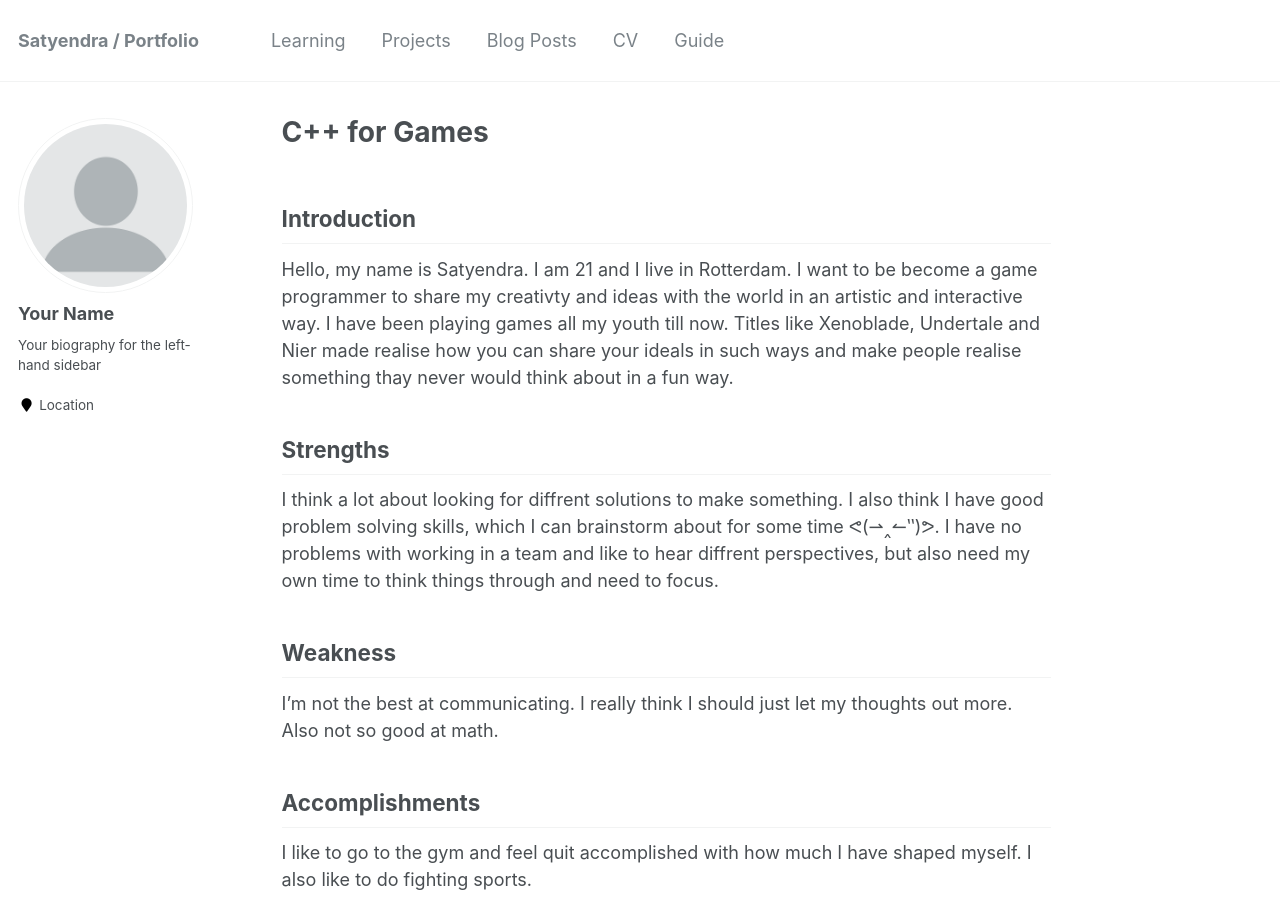
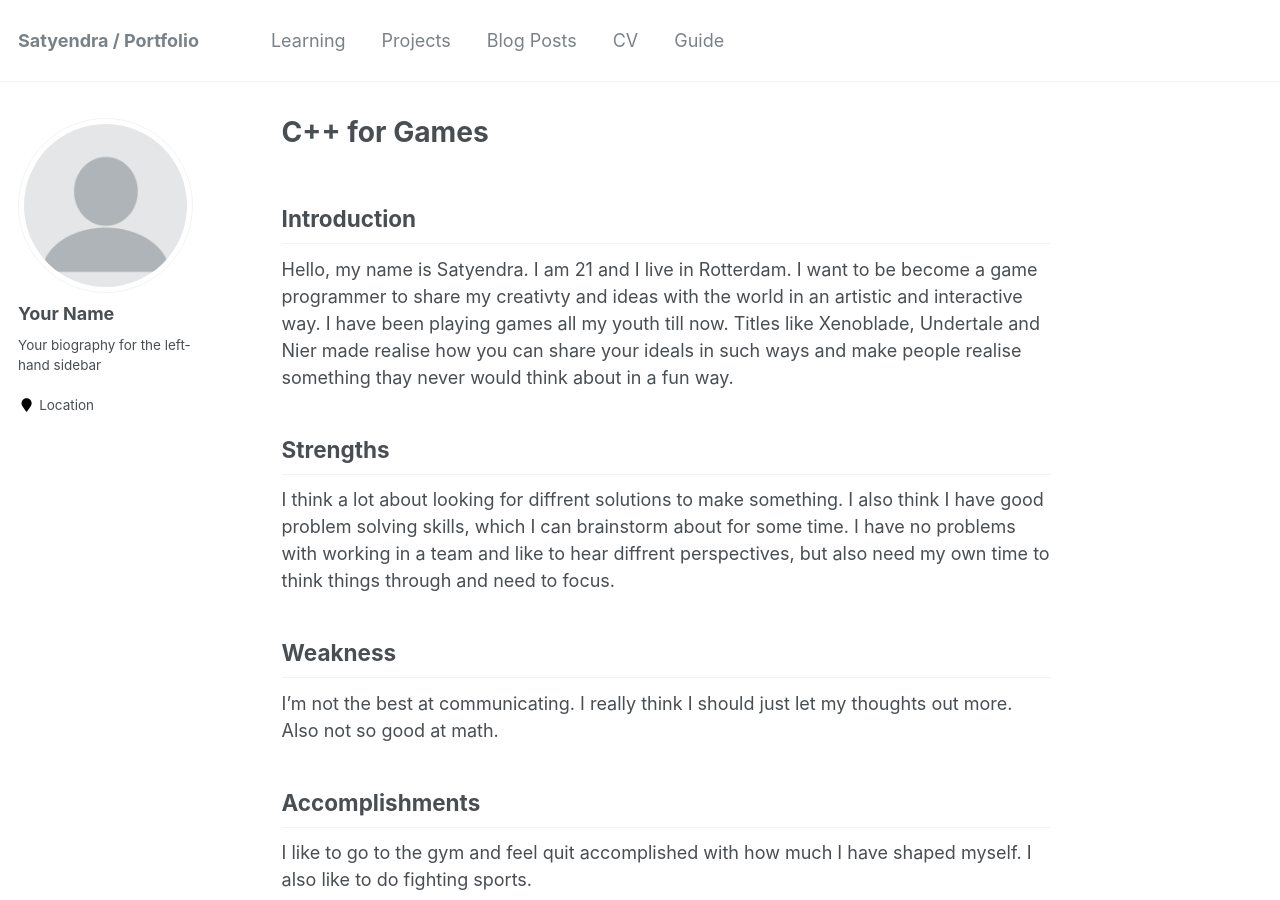
Before and after one commit to GitSatyen/CourseBuas, a Jekyll site: the page built from _pages/index.md, in a window 1280 px wide and 900 px high. Built offline with Jekyll 4.4.1, drawn with Linux system fonts in a browser that asks for light colours.

Commit message:
updated porfolio

```diff
--- a/_pages/index.md
+++ b/_pages/index.md
@@ -19,7 +19,7 @@ Hello, my name is Satyendra. I am 21 and I live in Rotterdam. I want to be becom
 <!---
 What are your strengths? What are you good at? Are you good in math? Do you like solving difficult problems? Do you consider yourself a critical thinker? Do you like to work in teams or do you do better as a solo flyer? What will you do to nourish your strengths?
 -->
-I think a lot about looking for diffrent solutions to make something. I also think I have good problem solving skills, which I can brainstorm about for some time ᕙ(⇀‸↼‶)ᕗ. I have no problems with working in a team and like to hear diffrent perspectives, but also need my own time to think things through and need to focus.
+I think a lot about looking for diffrent solutions to make something. I also think I have good problem solving skills, which I can brainstorm about for some time. I have no problems with working in a team and like to hear diffrent perspectives, but also need my own time to think things through and need to focus.
 
 ## Weakness
 
```
